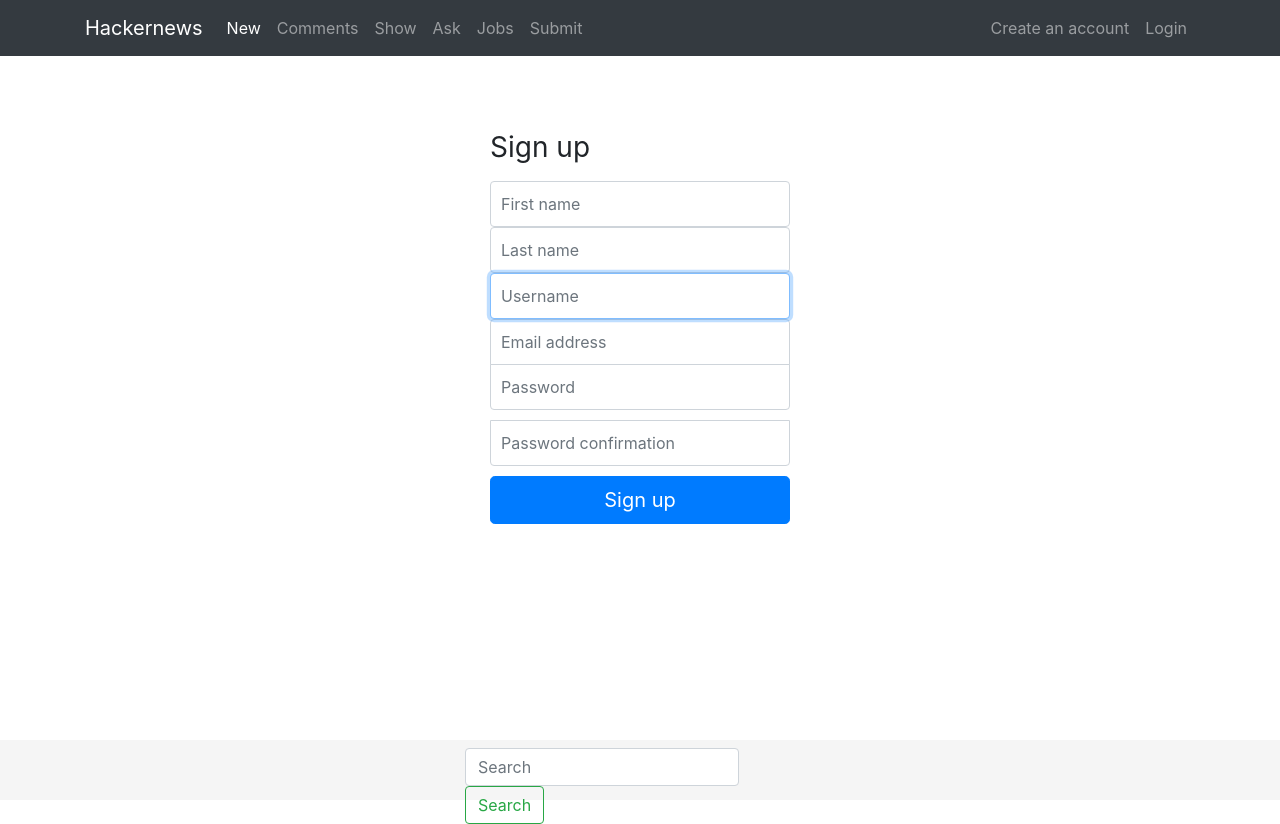
After one commit to victormartinez/hackernews, a Django app: page /accounts/sign-up in a window 1280 px wide. The commit adds this page. Run offline with Django 3.2, Linux system fonts and the light colour scheme; some libraries are stand-ins or nearby versions.

Commit message:
Create sign up view

```diff
--- a/hackernews/accounts/forms.py
+++ b/hackernews/accounts/forms.py
@@ -1,5 +1,13 @@
 from django import forms
-from django.contrib.auth.forms import AuthenticationForm
+from django.contrib.auth import get_user_model
+from django.contrib.auth.forms import (
+    AuthenticationForm,
+    UserCreationForm,
+    UsernameField
+)
+
+
+User = get_user_model()
 
 
 class UserLoginForm(AuthenticationForm):
@@ -7,3 +15,10 @@ class UserLoginForm(AuthenticationForm):
         widget=forms.CheckboxInput,
         required=False,
     )
+
+
+class UserSignUpForm(UserCreationForm):
+    class Meta:
+        model = User
+        fields = ("first_name", "last_name", "username", "email",)
+        field_classes = {'username': UsernameField}
--- a/hackernews/accounts/urls.py
+++ b/hackernews/accounts/urls.py
@@ -8,4 +8,5 @@ app_name = 'accounts'
 
 urlpatterns = [
     path('login', views.UserLoginView.as_view(), name='login'),
+    path('sign-up', views.UserSignUpView.as_view(), name='sign-up'),
 ]
--- a/hackernews/accounts/views.py
+++ b/hackernews/accounts/views.py
@@ -1,7 +1,14 @@
+from django.conf import settings
+from django.contrib import messages
 from django.contrib.auth.views import LoginView, LogoutView
+from django.core.mail import EmailMultiAlternatives
 from django.shortcuts import render
+from django.template.loader import render_to_string
+from django.utils.html import strip_tags
+from django.urls import reverse_lazy
+from django.views.generic import CreateView
 
-from hackernews.accounts.forms import UserLoginForm
+from hackernews.accounts.forms import UserLoginForm, UserSignUpForm
 
 
 class UserLoginView(LoginView):
@@ -14,3 +21,32 @@ class UserLoginView(LoginView):
         else:
             self.request.session.set_expiry(0)
         return super(UserLoginView, self).form_valid(form)
+
+
+class UserSignUpView(CreateView):
+    form_class = UserSignUpForm
+    template_name = 'accounts/signup.html'
+    success_url = reverse_lazy('accounts:login')
+
+    def form_valid(self, form):
+        messages.success(self.request, 'Your account was created. Please, login.')
+        return super(UserSignUpView, self).form_valid(form)
+
+    def get_success_url(self):
+        self._send_welcome_mail()
+        return super().get_success_url()
+
+    def _send_welcome_mail(self):
+        user = self.object
+        html_content = render_to_string('mailing/welcome.html', {'user': user})
+        text_content = strip_tags(html_content)
+
+        message = EmailMultiAlternatives(
+            subject='[Hackernews] Welcome {}'.format(user.first_name),
+            from_email=settings.DEFAULT_FROM_EMAIL,
+            to=[user.email],
+            body=text_content
+        )
+
+        message.attach_alternative(html_content, "text/html")
+        message.send(fail_silently=True)
--- /dev/null
+++ b/hackernews/static/custom/css/sign-up.css
@@ -0,0 +1,34 @@
+html,
+body {
+  height: 100%;
+}
+
+.form-signup {
+  width: 100%;
+  max-width: 330px;
+  padding: 15px;
+  margin: auto;
+}
+.form-signup .checkbox {
+  font-weight: 400;
+}
+.form-signup .form-control {
+  position: relative;
+  box-sizing: border-box;
+  height: auto;
+  padding: 10px;
+  font-size: 16px;
+}
+.form-signup .form-control:focus {
+  z-index: 2;
+}
+.form-signup input[type="email"] {
+  margin-bottom: -1px;
+  border-bottom-right-radius: 0;
+  border-bottom-left-radius: 0;
+}
+.form-signup input[type="password"] {
+  margin-bottom: 10px;
+  border-top-left-radius: 0;
+  border-top-right-radius: 0;
+}
--- /dev/null
+++ b/hackernews/templates/_includes/message_box.html
@@ -0,0 +1,4 @@
+{% for message in messages %}
+    <span class="text-{{ message.tags }}">{{ message }}</span>
+    <br>
+{% endfor %}
--- a/hackernews/templates/accounts/login.html
+++ b/hackernews/templates/accounts/login.html
@@ -6,6 +6,8 @@
 {% block content %}
 <form class="form-signin">
   <h1 class="h3 mb-3 font-weight-normal">Login</h1>
+  {% include '_includes/message_box.html' %}
+
   <label for="inputEmail" class="sr-only">Email address</label>
   <input type="email" id="inputEmail" class="form-control" placeholder="Email address" required="" autofocus="">
   <label for="inputPassword" class="sr-only">Password</label>
--- /dev/null
+++ b/hackernews/templates/accounts/signup.html
@@ -0,0 +1,25 @@
+{% extends 'base.html' %}
+{% load static %}
+{% load widget_tweaks %}
+
+{% block custom_css %}
+    <link rel="stylesheet" href="{% static 'custom/css/sign-up.css' %}"/>
+{% endblock %}
+
+{% block content %}
+  <form method="post" class="form-signup">
+    <h1 class="h3 mb-3 font-weight-normal">Sign up</h1>
+    {% csrf_token %}
+
+    {% for field in form %}
+
+      <label for="{{ field.id_for_label }}" class="sr-only">{{ field.label }}</label>
+      {% render_field field class='form-control' placeholder=field.label %}
+      {% for error in field.errors %}
+        <span class="text-danger">{{ error }}</span>
+      {% endfor %}
+
+    {% endfor %}
+    <button class="btn btn-lg btn-primary btn-block" type="submit">Sign up</button>
+  </form>
+{% endblock %}
--- a/hackernews/templates/base.html
+++ b/hackernews/templates/base.html
@@ -55,7 +55,7 @@
           </ul>
           <ul class="navbar-nav">
             <li class="nav-item">
-              <a class="nav-link" href="#">Create an account</a>
+              <a class="nav-link" href="{% url 'accounts:sign-up' %}">Create an account</a>
             </li>
             <li class="nav-item">
               <a class="nav-link" href="{% url 'accounts:login' %}">Login</a>
--- a/requirements.txt
+++ b/requirements.txt
@@ -3,6 +3,7 @@ dj-database-url==0.5.0
 dj-static==0.0.6
 Django==2.1.3
 django-extensions==2.1.4
+django-widget-tweaks==1.4.3
 google-cloud-storage==1.13.0
 gunicorn==19.9.0
 ipython==7.2.0
```
Also changed, not shown: config/settings.py (+9 -0 lines), hackernews/templates/mailing/welcome.html (added, +18 -0 lines).
